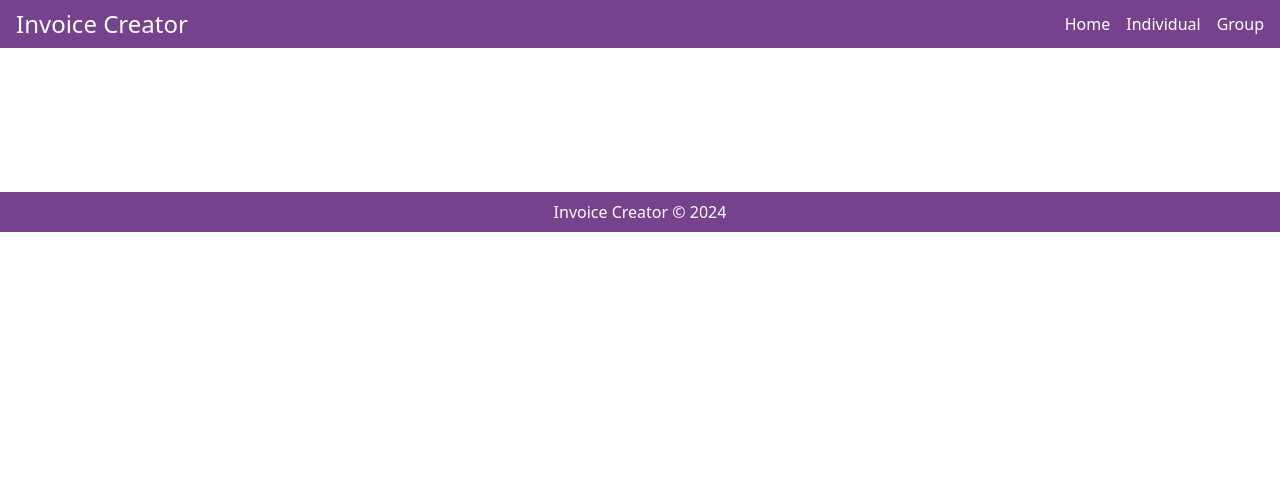
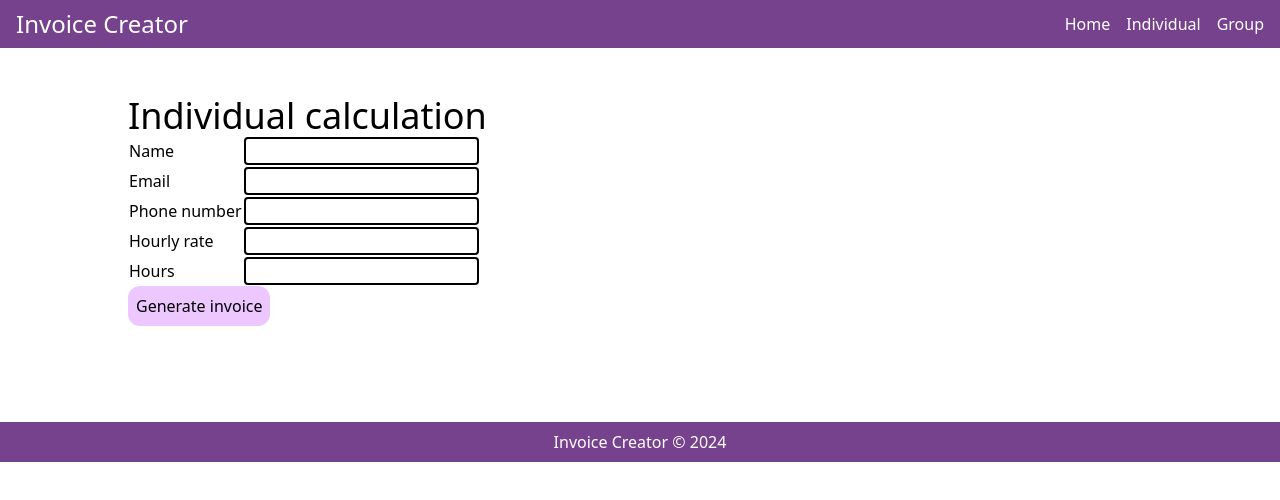
Before and after one commit to osamakashif/Frontend_Invoice_creator, a Next.js app: page /individual in a window 1280 px wide. Shown: the top 500 px of the page. Built offline with nearby package versions, Linux system fonts and the light colour scheme.

Commit message:
[feat]: Individual page setup.
Individual page setup.

```diff
--- /dev/null
+++ b/app/components/individual-table/IndividualTable.tsx
@@ -0,0 +1,43 @@
+export const IndividualTable = () => {
+  return (
+    <div>
+      <table>
+        <tbody>
+          <tr>
+            <td>Name</td>
+            <td>
+              <input></input>
+            </td>
+          </tr>
+          <tr>
+            <td>Email</td>
+            <td>
+              <input type="email"></input>
+            </td>
+          </tr>
+          <tr>
+            <td>Phone number</td>
+            <td>
+              <input></input>
+            </td>
+          </tr>
+          <tr>
+            <td>Hourly rate</td>
+            <td>
+              <input type="number"></input>
+            </td>
+          </tr>
+          <tr>
+            <td>Hours</td>
+            <td>
+              <input type="number"></input>
+            </td>
+          </tr>
+        </tbody>
+      </table>
+      <button className="tertiary-colour p-2 rounded-xl">
+        Generate invoice
+      </button>
+    </div>
+  );
+};
--- a/app/globals.css
+++ b/app/globals.css
@@ -21,6 +21,11 @@
     --tertiary-background-colour: #5f2b75;
     --tertiary-text-colour: #f8e644;
   }
+
+  input {
+    background-color: var(--secondary-background-colour);
+    color: #000000;
+  }
 }
 
 body {
@@ -43,6 +48,11 @@ body {
   color: var(--tertiary-text-colour);
 }
 
+input {
+  border: solid 2px var(--primary-text-colour);
+  border-radius: 0.25rem;
+}
+
 .inner-content {
   padding-top: 6rem;
   padding-bottom: 6rem;
--- a/app/individual/page.tsx
+++ b/app/individual/page.tsx
@@ -1,7 +1,10 @@
+import { IndividualTable } from "../components/individual-table/IndividualTable";
+
 export default function Individual() {
   return (
     <main>
-      <p></p>
+      <h1 className="text-4xl">Individual calculation</h1>
+      <IndividualTable />
     </main>
   );
 }
```
